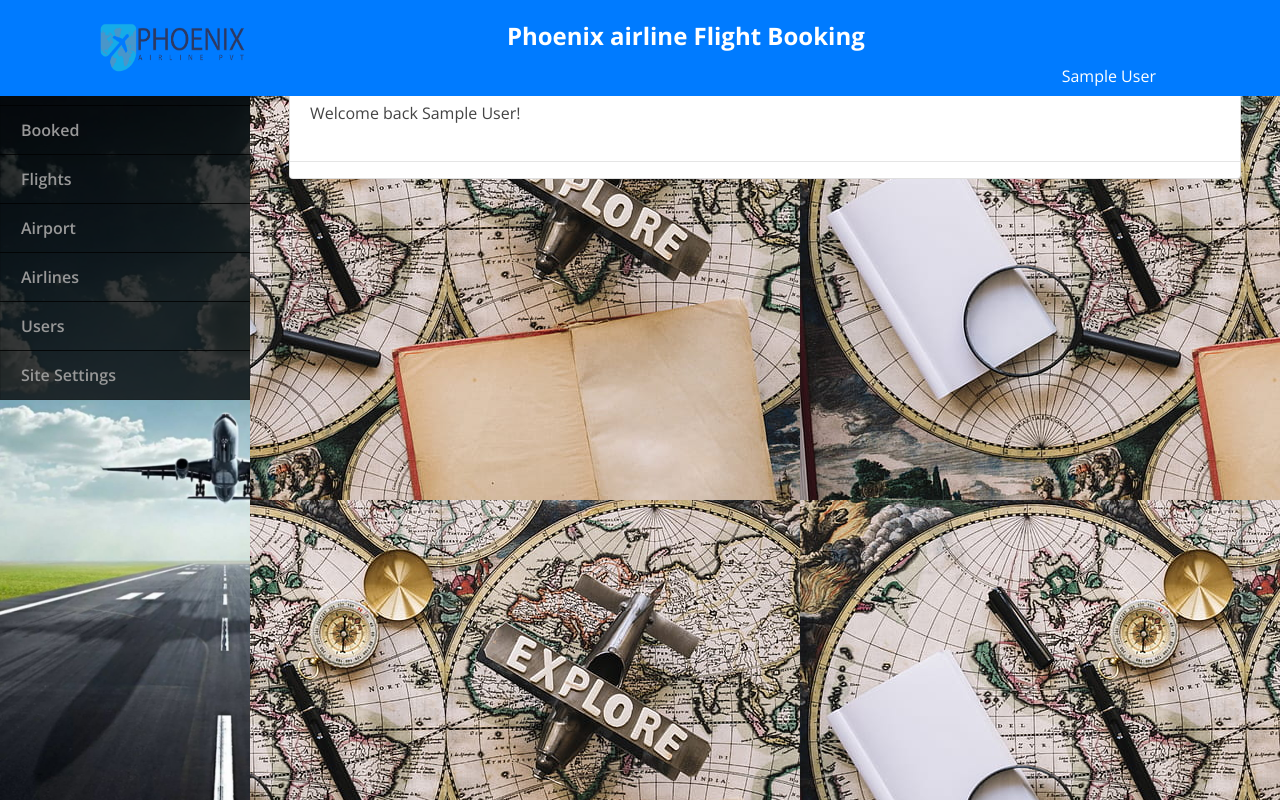
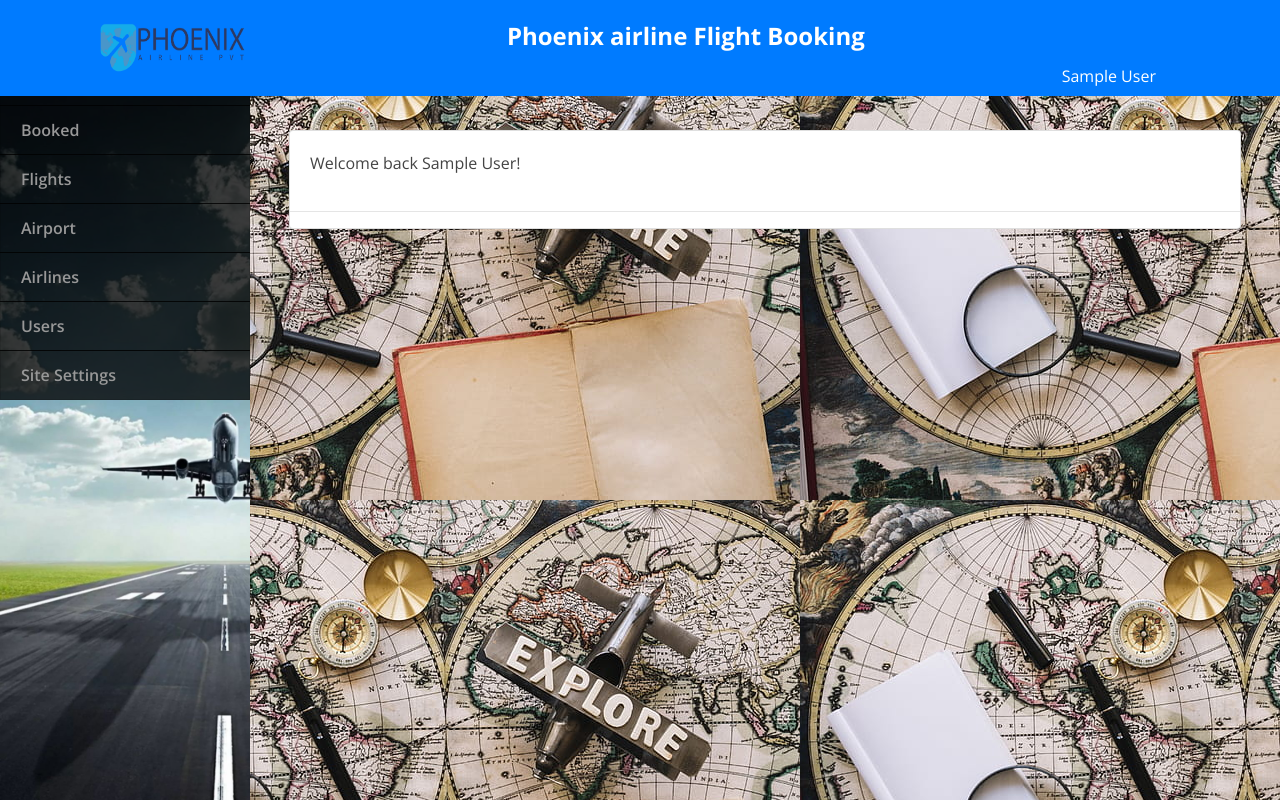
Before and after one commit to Alksarani/DEA_project, a PHP site: page /admin/index.php in a window 1280 px wide. Run offline with PHP 8.4, Linux system fonts and the light colour scheme; the visitor is signed in with stand-in values (Sample User, id 1); some libraries are stand-ins or nearby versions.

Commit message:
Update home.php

```diff
--- a/PhoenixAirlinePVT/phoenix_airline_pvt/admin/home.php
+++ b/PhoenixAirlinePVT/phoenix_airline_pvt/admin/home.php
@@ -5,7 +5,7 @@ body{
 </style>
 
 
-<div class="containe-fluid" >
+<div class="containe-fluid" style="margin-top: 50px;" >
 
 	<div class="row">
 		<div class="col-lg-12">
```
